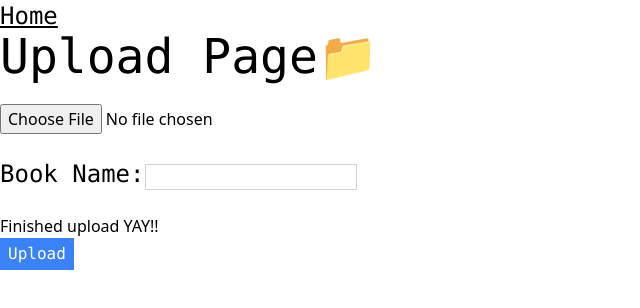
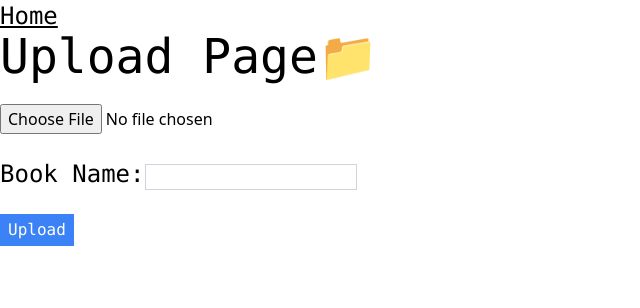
Before and after one commit to VrindavanSanap/tiny-library, a Next.js app: page /upload in a window 1280 px wide. Shown: the top 308 px of the page, without its empty margins (0-640 px from the left). Built offline with nearby package versions, Linux system fonts and the light colour scheme.

Commit message:
added conffet on upload lmao

```diff
--- a/package.json
+++ b/package.json
@@ -9,6 +9,7 @@
     "lint": "next lint"
   },
   "dependencies": {
+    "@tsparticles/confetti": "^3.3.0",
     "firebase": "^10.10.0",
     "next": "14.1.4",
     "react": "^18",
--- a/src/pages/upload/index.js
+++ b/src/pages/upload/index.js
@@ -3,6 +3,7 @@ import { useState } from "react";
 import { db } from '../firebase.js'
 import { doc, setDoc } from "firebase/firestore";
 import { getStorage, ref, uploadBytes, getDownloadURL } from "firebase/storage";
+import { confetti } from '@tsparticles/confetti';
 
 export default function UploadPage() {
 
@@ -37,7 +38,13 @@ export default function UploadPage() {
         });
 
 
-        console.log('Uploaded a blob or file!');
+        set_upload_completed(true);
+        confetti({
+          particleCount: 200,
+          spread: 100,
+          origin: { y: 0.75 },
+
+        });
       } catch (error) {
         console.error('Error uploading file:', error);
       }
@@ -80,7 +87,7 @@ export default function UploadPage() {
       />
       <br />
       <br />
-      <h3>Finished upload YAY!!</h3>
+      <h3 className="font-mono text-1xl">{upload_completed && "Finished upload YAY!!"}</h3>
       <button
         className="font-mono bg-blue-500 hover:bg-blue-700 text-white py-1 px-2" onClick={handle_upload_click}>
         Upload
```
Also changed, not shown: 1 other file (tests, documents, lock files or other folders).
